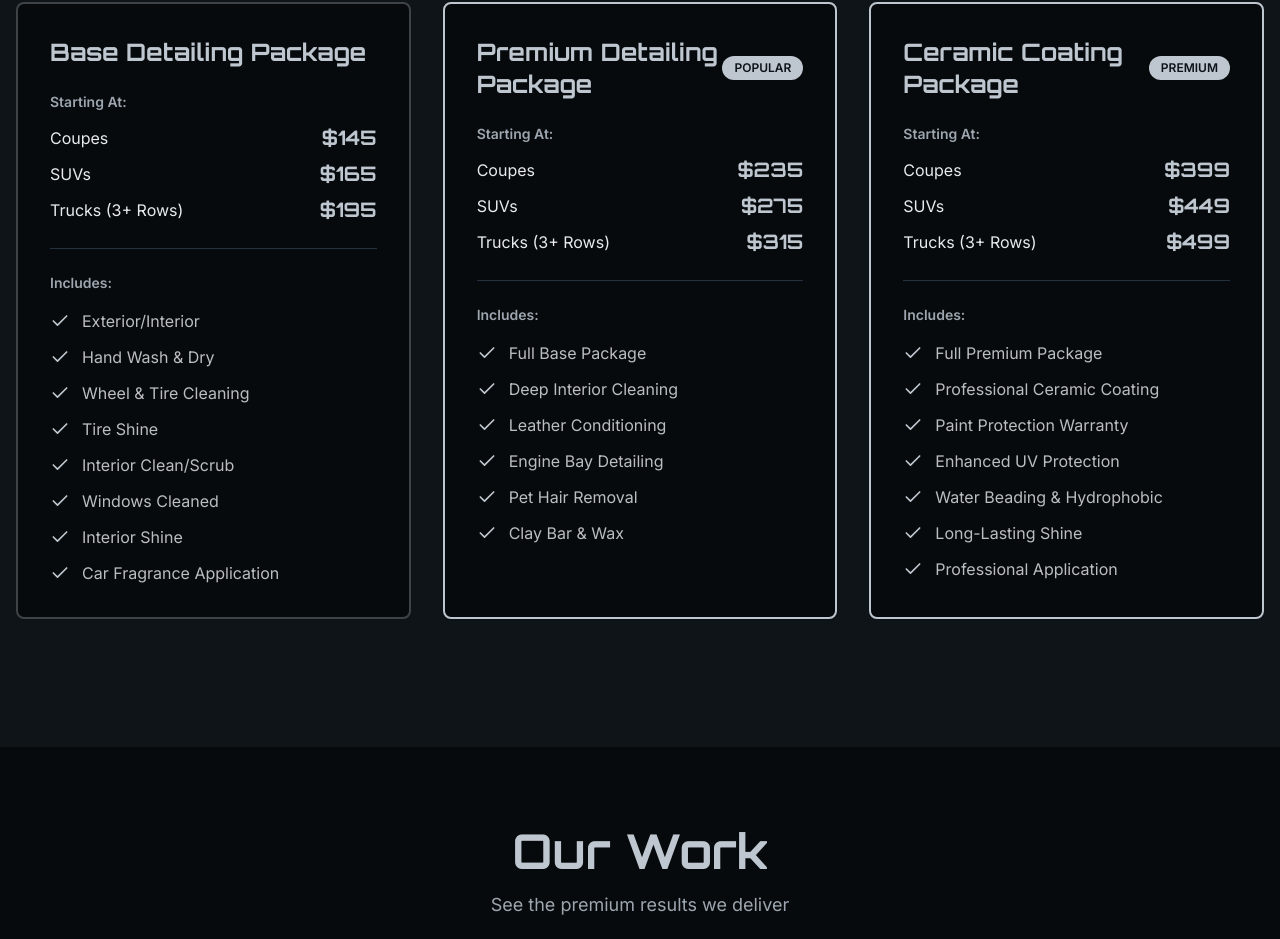
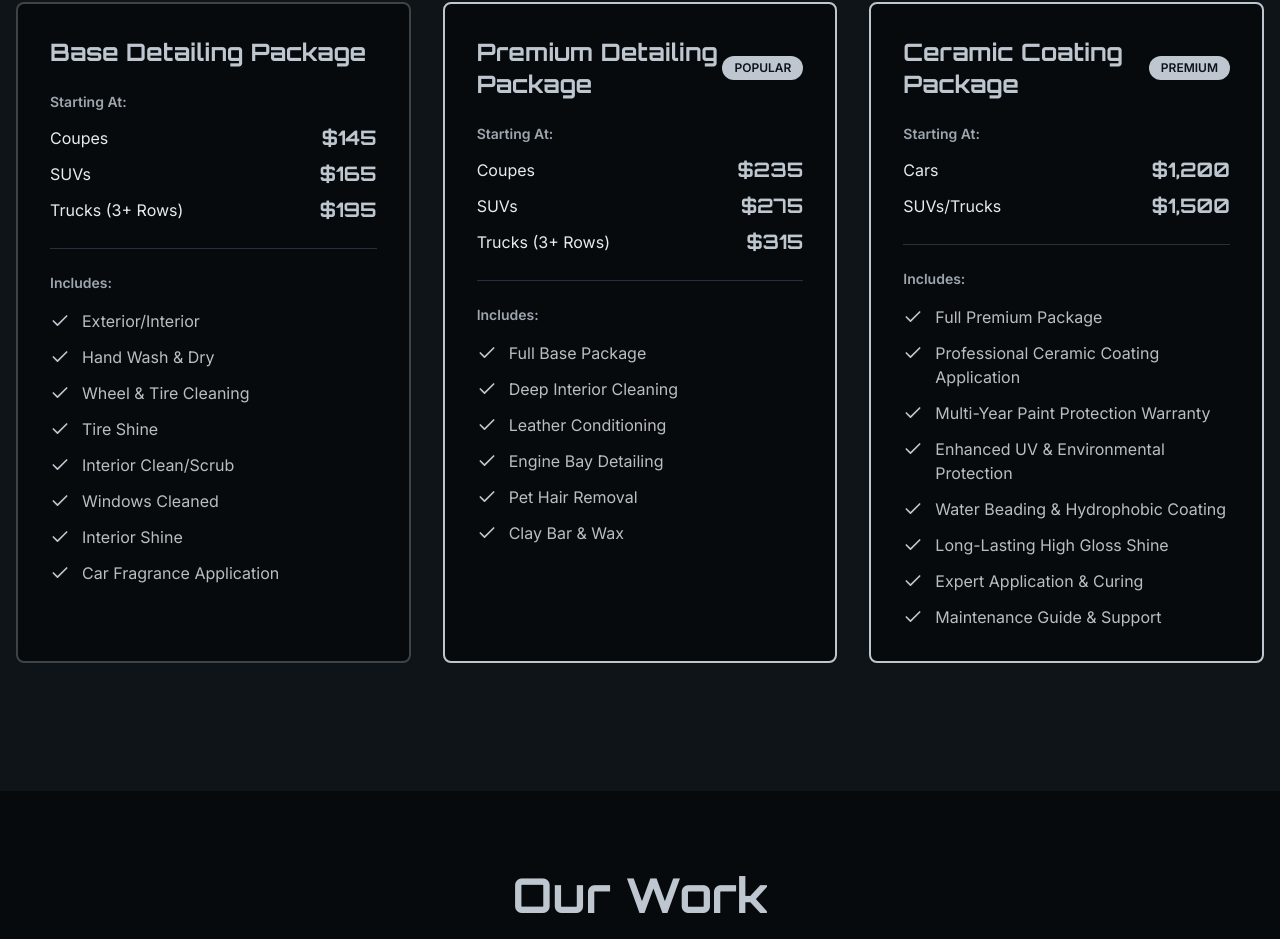
Before and after one commit to Osaid-Siddiqui/Detailers-pro, a React (Vite) app: page / in a window 1280 px wide. Shown: the part 2562-3501 px from the top of the page. Built offline with nearby package versions, Linux system fonts and the light colour scheme; the HTML template or start-up script is replaced by a standard one.

Commit message:
Update Pricing section with correct ceramic coating prices
cgen-5f8d19274fb94a5991644da858fb9698

```diff
--- a/src/components/sections/Pricing.tsx
+++ b/src/components/sections/Pricing.tsx
@@ -48,18 +48,18 @@ const Pricing = () => {
   const ceramicCoatingPackage = {
     title: "Ceramic Coating Package",
     prices: [
-      { type: "Coupes", price: "$399" },
-      { type: "SUVs", price: "$449" },
-      { type: "Trucks (3+ Rows)", price: "$499" },
+      { type: "Cars", price: "$1,200" },
+      { type: "SUVs/Trucks", price: "$1,500" },
     ],
     features: [
       "Full Premium Package",
-      "Professional Ceramic Coating",
-      "Paint Protection Warranty",
-      "Enhanced UV Protection",
-      "Water Beading & Hydrophobic",
-      "Long-Lasting Shine",
-      "Professional Application",
+      "Professional Ceramic Coating Application",
+      "Multi-Year Paint Protection Warranty",
+      "Enhanced UV & Environmental Protection",
+      "Water Beading & Hydrophobic Coating",
+      "Long-Lasting High Gloss Shine",
+      "Expert Application & Curing",
+      "Maintenance Guide & Support",
     ],
   };
 
```
